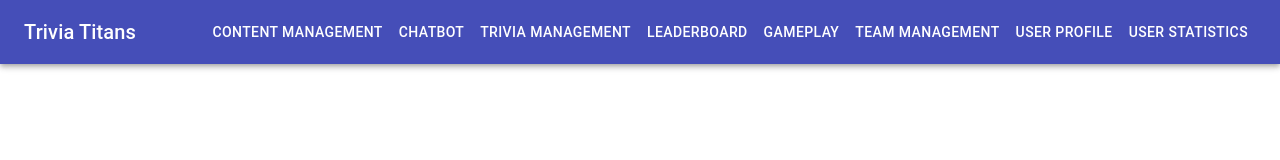
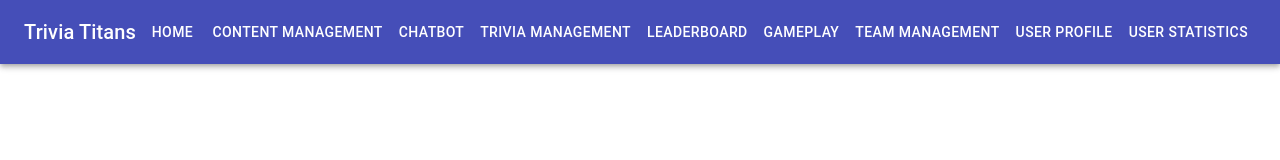
Before and after one commit to ShubhamPatel4789/TriviaTitans, a React (Create React App) app in the folder front_end/: page / in a window 1280 px wide. Shown: the top 160 px of the page. Built offline with nearby package versions, Linux system fonts and the light colour scheme.

Commit message:
header changes home button added

```diff
--- a/front_end/src/Components/Header.js
+++ b/front_end/src/Components/Header.js
@@ -10,6 +10,9 @@ const Header = () => {
                     Trivia Titans
                 </Typography>
 
+                <Button color="inherit" component={Link} to="/landing-page">
+                    Home
+                </Button>
                 <Button color="inherit" component={Link} to="/questionmanagement">
                     Content Management
                 </Button>
```
